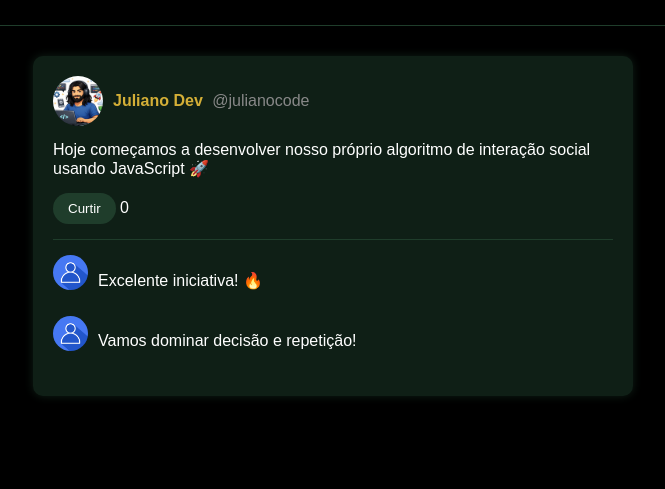
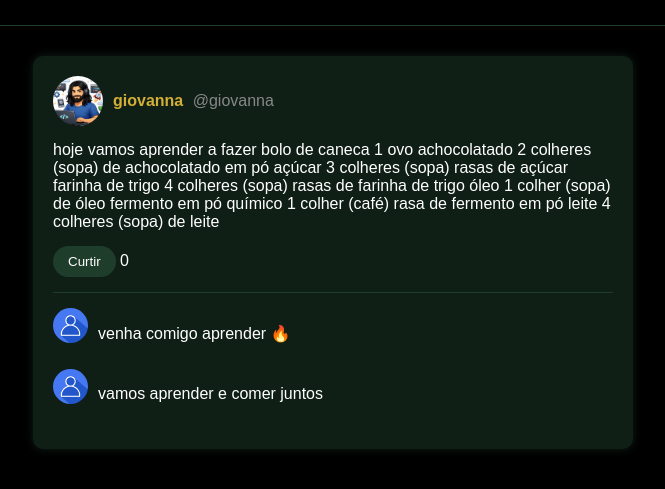
Before and after one commit to gigi686/mini-social-giovanna, a plain HTML site: page index.html in a window 1280 px wide. Shown: the part 139-628 px from the top of the page, without its empty margins (307-972 px from the left). Drawn offline with Linux system fonts and the light colour scheme.

Commit message:
alteração do html

```diff
--- a/index.html
+++ b/index.html
@@ -18,13 +18,27 @@
     <div class="post-header">
       <img src="assets/profile.png" class="avatar">
       <div>
-        <span class="name">Juliano Dev</span>
-        <span class="username">@julianocode</span>
+        <span class="name">giovanna</span>
+        <span class="username">@giovanna</span>
       </div>
     </div>
 
     <p class="post-text">
-      Hoje começamos a desenvolver nosso próprio algoritmo de interação social usando JavaScript 🚀
+       hoje vamos aprender a fazer bolo de caneca
+
+1 ovo
+achocolatado
+2 colheres (sopa) de achocolatado em pó
+açúcar
+3 colheres (sopa) rasas de açúcar
+farinha de trigo
+4 colheres (sopa) rasas de farinha de trigo
+óleo
+1 colher (sopa) de óleo
+fermento em pó químico
+1 colher (café) rasa de fermento em pó
+leite
+4 colheres (sopa) de leite
     </p>
 
     <div class="post-actions">
@@ -35,12 +49,12 @@
     <section class="comments">
       <div class="comment">
         <img src="assets/avatar.png" class="avatar-small">
-        <p>Excelente iniciativa! 🔥</p>
+        <p> venha comigo aprender 🔥</p>
       </div>
 
       <div class="comment">
         <img src="assets/avatar.png" class="avatar-small">
-        <p>Vamos dominar decisão e repetição!</p>
+        <p> vamos aprender e comer juntos</p>
       </div>
     </section>
 
```
